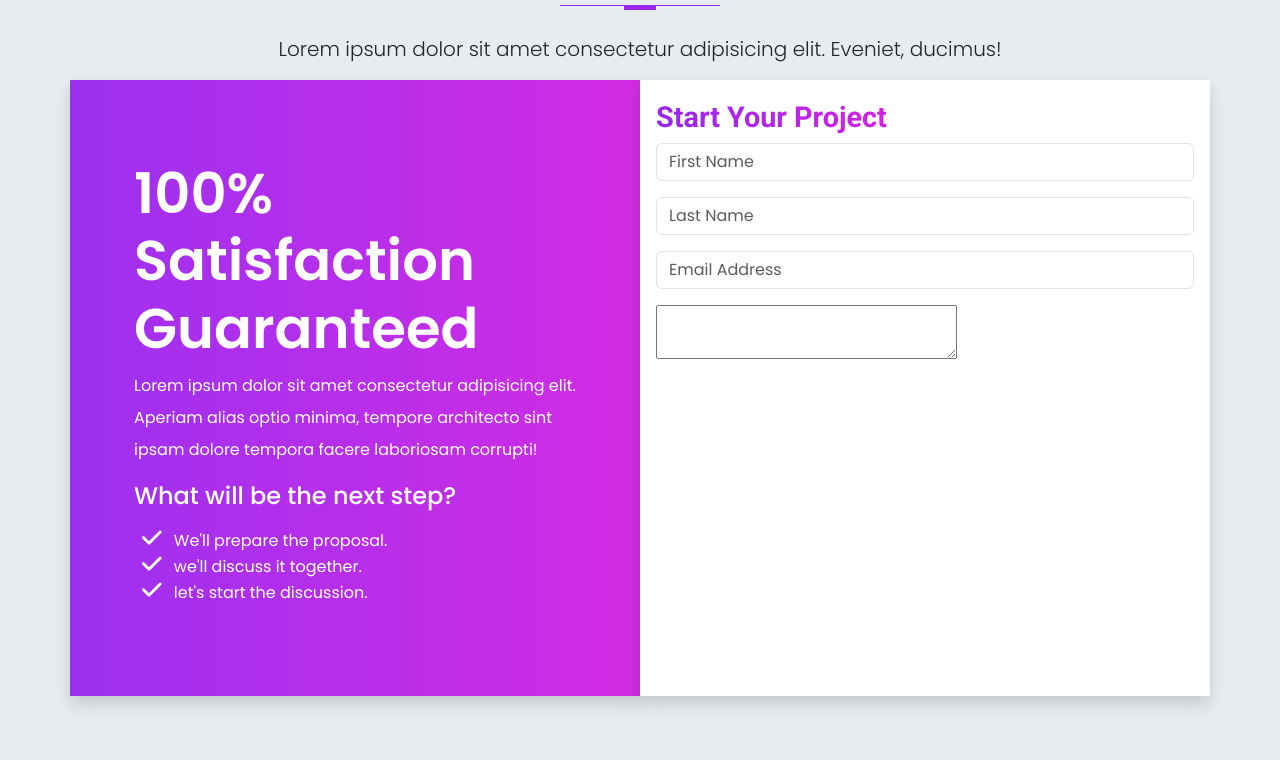
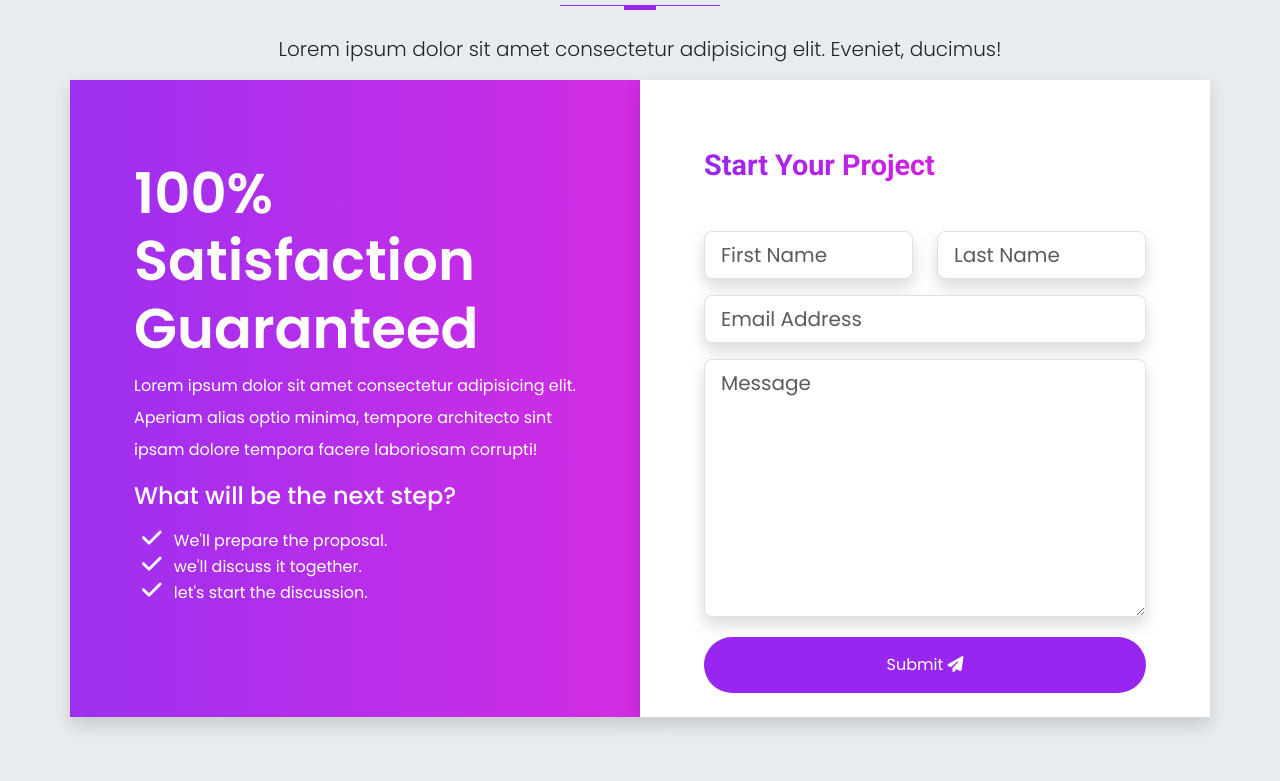
Before and after one commit to raselranaearshad/patrix, a website: page index.html in a window 1280 px wide. Shown: the part 6399-7180 px from the top of the page. Before the commit the page ends 7159 px from the top, so only its background shows below. Drawn offline with nearby package versions, Linux system fonts and the light colour scheme.

Commit message:
Complete Contact Section

```diff
--- a/index.html
+++ b/index.html
@@ -628,17 +628,22 @@
               <div class="form w-100 pb-2">
                 <h3 class="title fw-bold mt-1">Start Your Project</h3>
                 <form action="#" class="row">
-                  <div class="mb-3">
-                    <input type="text" placeholder="First Name" id="inputFirstName" class="form-control">
+                  <div class="col-lg-6 col-md-6 mb-3">
+                    <input type="text" placeholder="First Name" id="inputFirstName" class="form-control form-control-lg shadow">
                   </div>
-                  <div class="mb-3">
-                    <input type="text" placeholder="Last Name" id="inputLastName" class="form-control">
+                  <div class="col-lg-6 col-md-6 mb-3">
+                    <input type="text" placeholder="Last Name" id="inputLastName" class="form-control form-control-lg shadow">
                   </div>
-                  <div class="mb-3">
-                    <input type="email" placeholder="Email Address" id="inputEmail" class="form-control">
+                  <div class="col-lg-12 mb-3">
+                    <input type="email" placeholder="Email Address" id="inputEmail" class="form-control form-control-lg shadow">
                   </div>
-                  <div class="mb-3">
-                    <textarea name="message" id="message" class=""></textarea>
+                  <div class="col-lg-12 mb-3">
+                    <textarea name="message" id="message" class="form-control form-control-lg shadow" rows="8" placeholder="Message"></textarea>
+                  </div>
+                  <div class="text-center d-grid mt-1">
+                    <button type="button" class="btn btn-primary rounded-pill pt-3 pb-3">
+                      Submit <i class="fa-solid fa-paper-plane"></i>
+                    </button>
                   </div>
                 </form>
               </div>
--- a/scss/sections/_contact-us.scss
+++ b/scss/sections/_contact-us.scss
@@ -5,13 +5,16 @@
   padding: 4rem 0;
   background: $gray-200;
   &_info {
-    padding: 3rem;
+    padding: 2rem;
     margin: 1rem 0;
     h4 {
       font-family: $primaryBodyFont;
     }
     h5 {
       font-size: 2rem !important;
+    }
+    @include media-breakpoint-up (lg) {
+      padding: 3rem;
     }
   }
   &_list {
@@ -30,3 +33,18 @@
     }
   }
 }
+
+// Form Settings
+.form {
+  padding: 2rem;
+  h3 {
+    margin-bottom: 3rem;
+  }
+  button {
+    border: none;
+  }
+
+  @include media-breakpoint-up (lg) {
+      padding: 3rem;
+    }
+}
```
Also changed, not shown: css/style.css, 1 other file.
